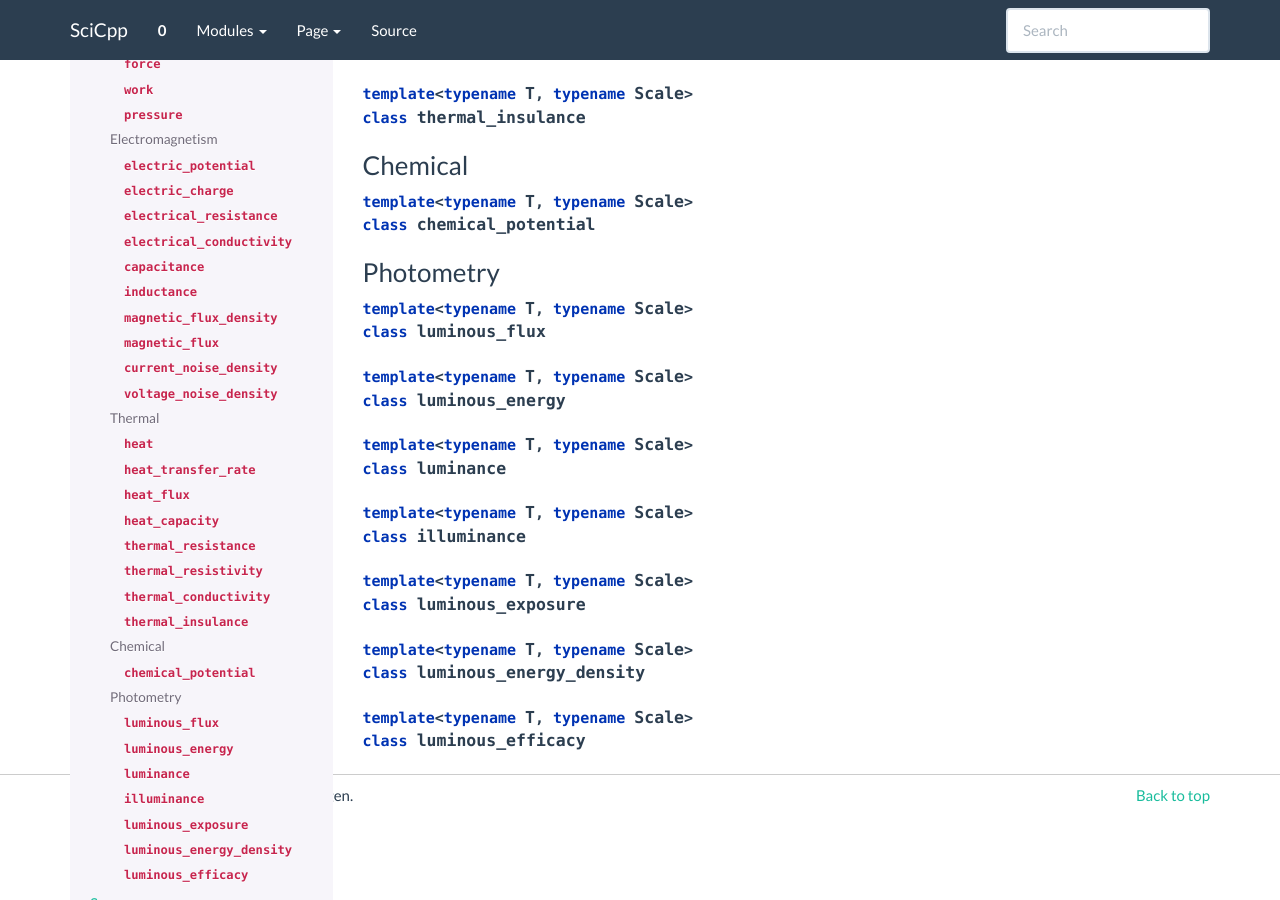
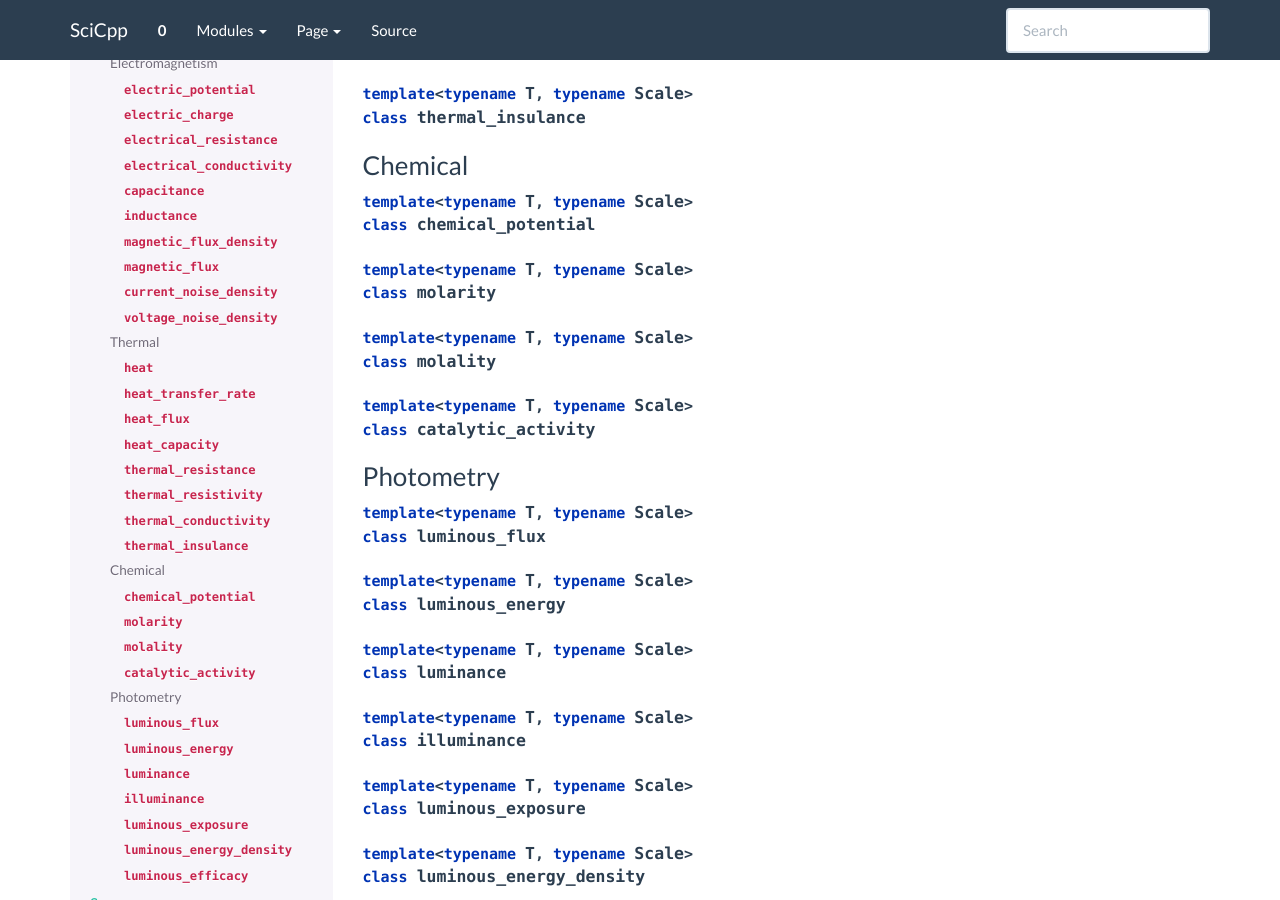
Before and after one commit to tvanderbruggen/SciCpp, a Sphinx documentation site: the page built from doc/source/core.units.defined.quantities.rst, in a window 1280 px wide and 900 px high, scrolled down 3182 px. Built offline with Sphinx 7.4.7, drawn with Linux system fonts in a browser that asks for light colours.

Commit message:
Add some chemical quantities

```diff
--- a/doc/source/core.units.defined.quantities.rst
+++ b/doc/source/core.units.defined.quantities.rst
@@ -114,6 +114,12 @@ Chemical
 
 .. class:: template <typename T, typename Scale> chemical_potential
 
+.. class:: template <typename T, typename Scale> molarity
+
+.. class:: template <typename T, typename Scale> molality
+
+.. class:: template <typename T, typename Scale> catalytic_activity
+
 Photometry
 ~~~~~~~~~~~~~
 
--- a/doc/source/core.units.quantity.rst
+++ b/doc/source/core.units.quantity.rst
@@ -21,7 +21,7 @@ Scale and Offset are compile-time rational constant representing the affine tran
 Operators
 -------------------------
 
-- Asignment operator: :code:`=`
+- Assignment operator: :code:`=`
 - Arithmetic operators: :code:`++`, :code:`--`, :code:`+=`, :code:`-=`, :code:`*=`, :code:`/=`, :code:`+`, :code:`-`, :code:`*`, :code:`/`
 - Comparison operators: :code:`==`, :code:`!=`, :code:`>=`, :code:`<=`, :code:`>`, :code:`<`
 
```
Also changed, not shown: 1 other file.
